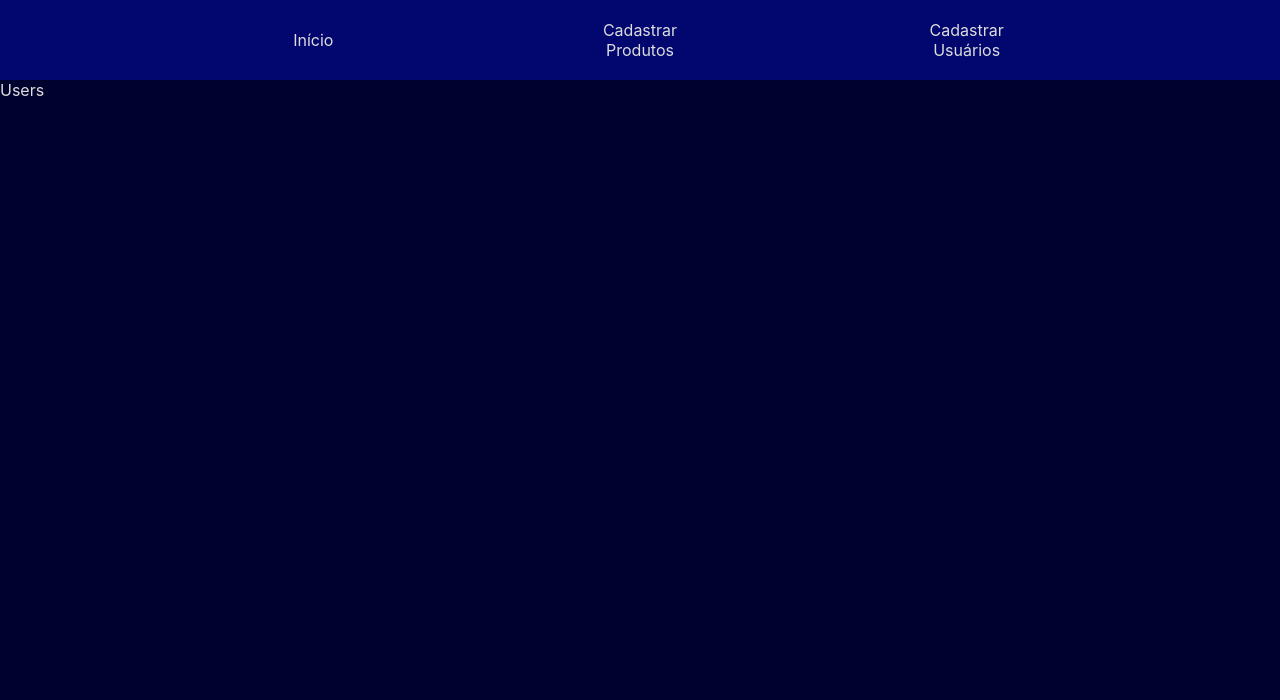
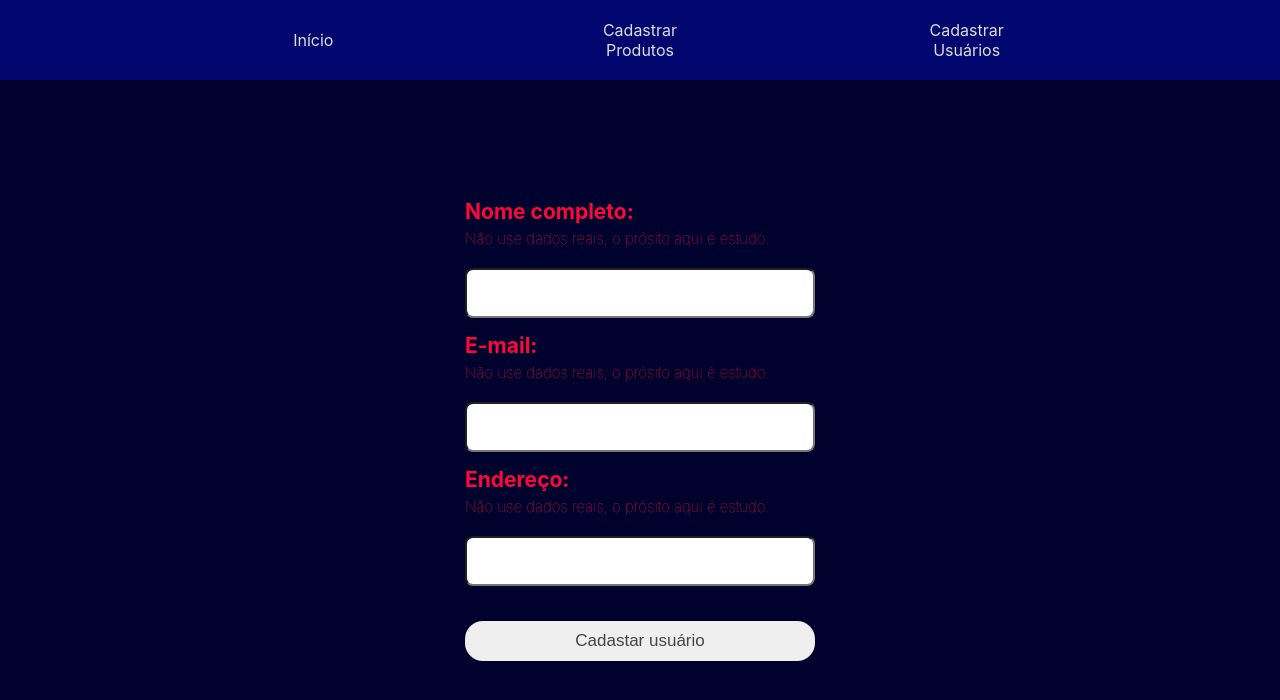
Before and after one commit to hdelavidaum/hiring-coders-challenge-2, a React (Create React App) app: page /users in a window 1280 px wide. Shown: the top 700 px of the page. Built offline with nearby package versions, Linux system fonts and the light colour scheme.

Commit message:
feat: add register of users

```diff
--- a/src/pages/Products/index.tsx
+++ b/src/pages/Products/index.tsx
@@ -1,4 +1,4 @@
-import { BaseSyntheticEvent ,useState, useCallback } from 'react'
+import { BaseSyntheticEvent, useState, useCallback } from 'react'
 
 // COMPONENTS
 import { Button, Input } from '../../components'
@@ -69,6 +69,11 @@ const ProductsPage = ():JSX.Element => {
 
             productsRegistered = {...productsRegistered, ...product}
             window.localStorage.setItem('productsData', JSON.stringify(productsRegistered))
+            setProduct({
+                name: '',
+                price: '',
+                quantity: undefined,
+            })
         },
         [product]
     )
--- /dev/null
+++ b/src/pages/Users/index.tsx
@@ -0,0 +1,68 @@
+import { BaseSyntheticEvent, useState, useCallback } from 'react'
+
+// COMPONENTS
+import { Button, Input } from '../../components'
+
+// STYLES
+import { Container } from './styles'
+
+// UTILS
+import { checkIfUserExists } from '../../utils/check-if-user-exists'
+
+export interface IUser {
+    name: string,
+    email: string,
+    address: string,
+}
+
+const UsersPage = ():JSX.Element => {
+    const [userData, setUserData] = useState<IUser>({
+        name: "",
+        email: "",
+        address: "",
+    });
+
+    const handleOnChange = useCallback(
+    (e: BaseSyntheticEvent) => {
+        const {
+        target: { name, value },
+        } = e;
+        setUserData({ ...userData, [name]: value });
+    },
+    [userData]
+    );
+
+    const handleOnClick = useCallback(
+        (e: BaseSyntheticEvent) => {
+            // @ts-ignore
+            let usersRegistered = JSON.parse(window.localStorage.getItem('usersData'))
+
+            if(!!!usersRegistered) {
+                window.localStorage.setItem('usersData', JSON.stringify([userData]))
+                return
+            }
+
+            if(!(checkIfUserExists(usersRegistered, userData.email))) {
+                usersRegistered = [...usersRegistered, userData]
+                window.localStorage.setItem('usersData', JSON.stringify(usersRegistered))
+            }
+
+            setUserData({name: "", email: "", address: ""})
+        },
+        [userData]
+    )
+
+    return (
+        <Container>
+            <Input label={"Nome completo"} type={"text"} name={"name"} onChange={handleOnChange} value={userData.name} subLabel={"Não use dados reais, o prósito aqui é estudo."}/>
+
+            <Input label={"E-mail"} type={"email"} name={"email"} onChange={handleOnChange} value={userData.email} subLabel={"Não use dados reais, o prósito aqui é estudo."}/>
+
+            <Input label={"Endereço"} type={"text"} name={"address"} onChange={handleOnChange} value={userData.email} subLabel={"Não use dados reais, o prósito aqui é estudo."}/>
+
+            <Button label={"Cadastar usuário"} onClick={handleOnClick}/>
+        </Container>
+    )
+}
+
+export default UsersPage
--- /dev/null
+++ b/src/pages/Users/styles.tsx
@@ -0,0 +1,15 @@
+import styled from "styled-components";
+
+export const Container = styled.section`
+    width: 100%;
+    height: 90%;
+
+    display: flex;
+    flex-flow: column nowrap;
+    justify-content: center;
+    align-items: center;
+    text-align: center;
+
+    font-weight: 700;
+    font-size: 25px;
+`
--- a/src/pages/index.ts
+++ b/src/pages/index.ts
@@ -1,7 +1,10 @@
 import HomePage from './Home'
 import ProductsPage from './Products'
+import UsersPage from './Users'
+
 
 export {
     HomePage,
-    ProductsPage
+    ProductsPage,
+    UsersPage
 }
--- a/src/router/index.tsx
+++ b/src/router/index.tsx
@@ -1,7 +1,7 @@
 import { Route, Switch } from "react-router-dom";
 
 // PAGES
-import { HomePage, ProductsPage } from '../pages'
+import { HomePage, ProductsPage, UsersPage } from '../pages'
 
 
 const Router = () => {
@@ -14,7 +14,7 @@ const Router = () => {
                 <ProductsPage />
             </Route>
             <Route path="/users">
-                {"Users"}
+                <UsersPage />
             </Route>
         </Switch>
     )
--- /dev/null
+++ b/src/utils/check-if-user-exists.ts
@@ -0,0 +1,6 @@
+import {IUser} from '../pages/Users'
+
+export const checkIfUserExists = (users: IUser[] | null, userEmail: string): boolean => {
+    if (users === null) return false
+    return users.some(user => user.email === userEmail)
+}
```
